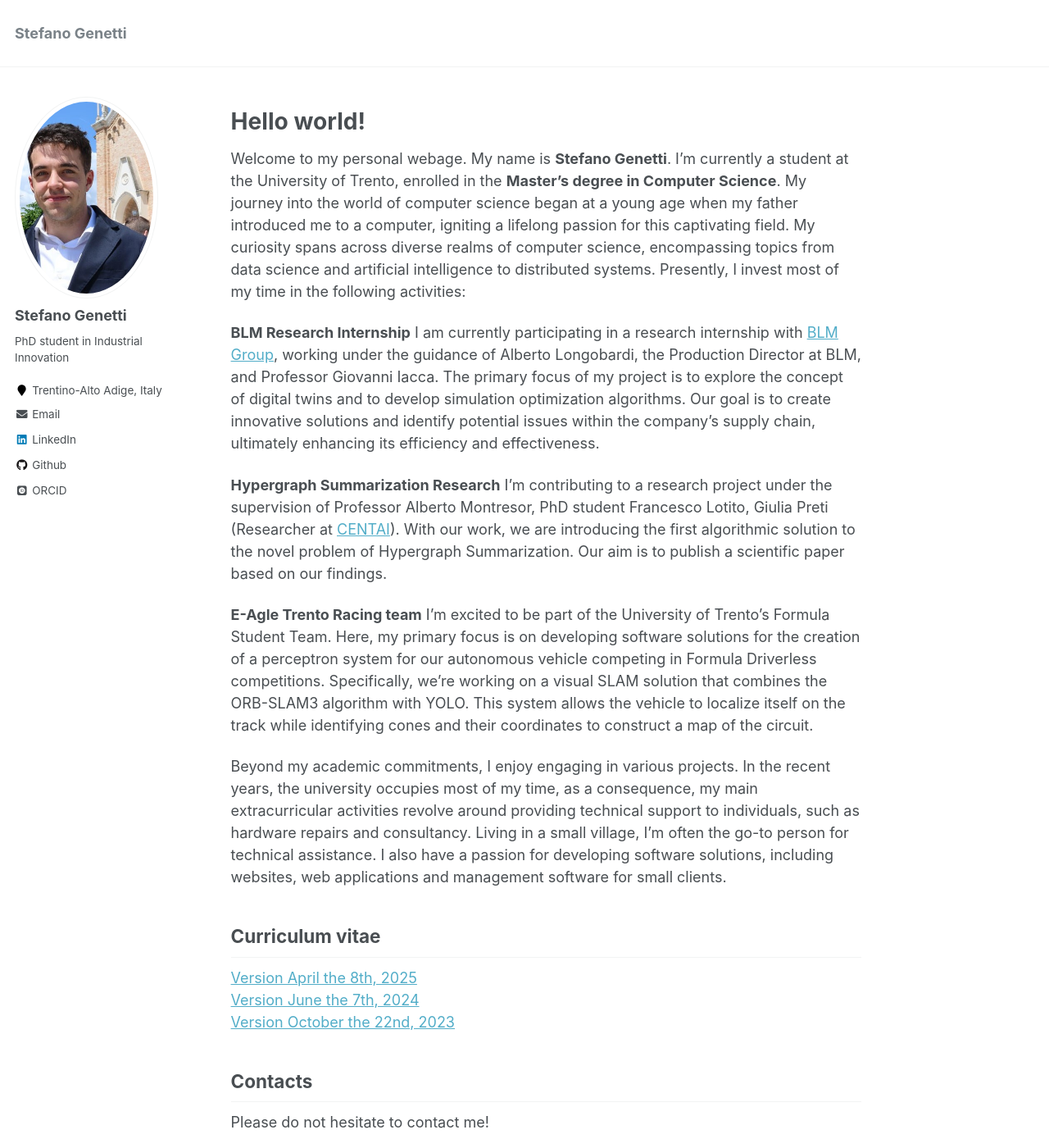
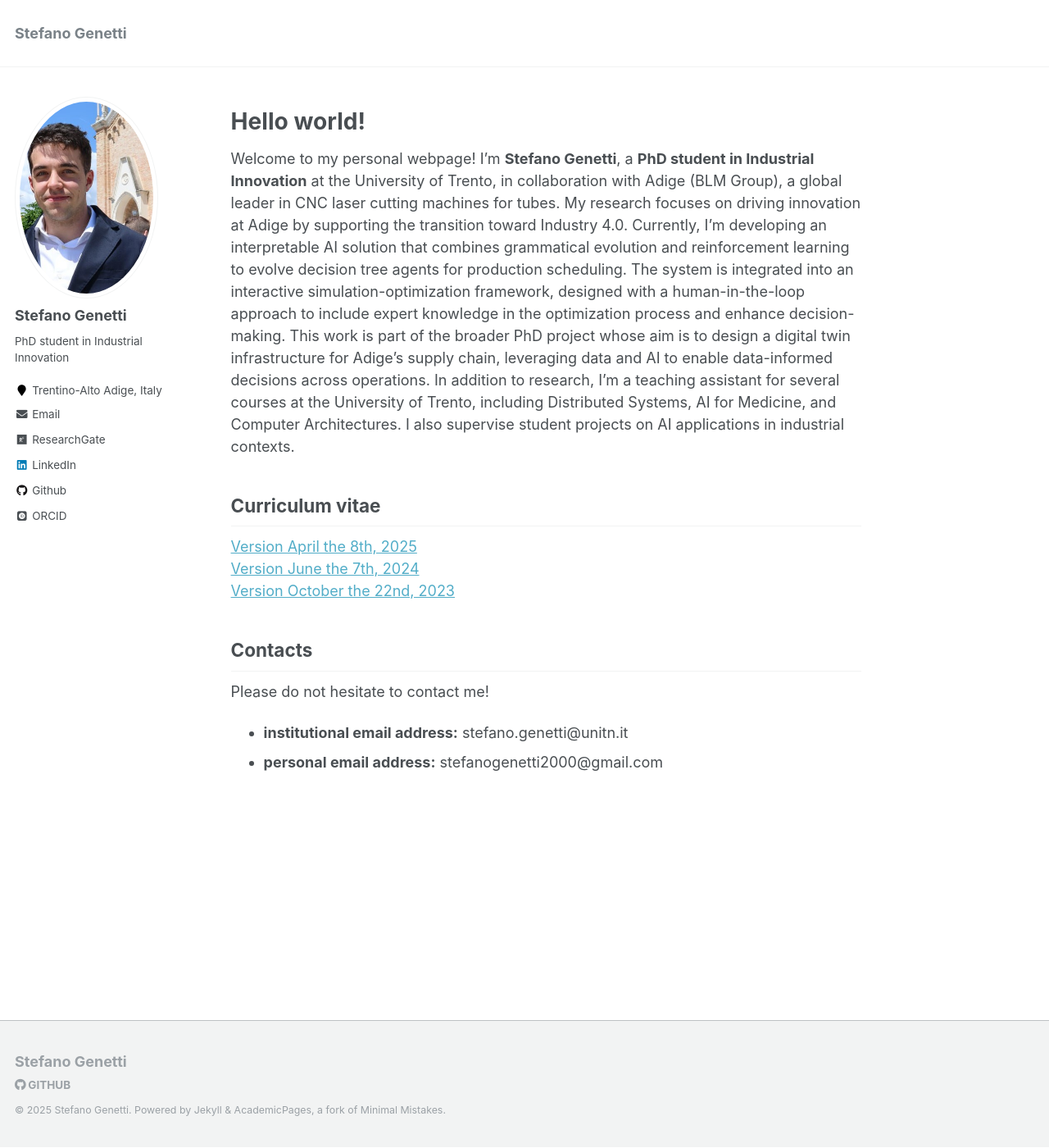
Before and after one commit to StefanoGenettiUniTN/stefanogenettiunitn.github.io, a Jekyll site: the page built from _pages/about.md, in a window 1280 px wide and 1400 px high. Shown: the whole window at 82% size. Built offline with Jekyll 4.4.1, drawn with Linux system fonts in a browser that asks for light colours; some web fonts are replaced.

Commit message:
update with current reserch focus as a phd student

```diff
--- a/_config.yml
+++ b/_config.yml
@@ -88,7 +88,7 @@ author:
   pubmed           :
   googlescholar    :
   email            : "stefano.genetti@unitn.it"
-  researchgate     :  # example: "https://www.researchgate.net/profile/yourprofile"
+  researchgate     :  https://www.researchgate.net/profile/Stefano-Genetti
   uri              :
   bitbucket        :
   codepen          :
--- a/_pages/about.md
+++ b/_pages/about.md
@@ -10,9 +10,13 @@ redirect_from:
 
 Hello world!
 ======
-Welcome to my personal webage. My name is **Stefano Genetti**. I'm currently a student at the University of Trento, enrolled in the **Master's degree in Computer Science**.
-My journey into the world of computer science began at a young age when my father introduced me to a computer, igniting a lifelong passion for this captivating field. My curiosity spans across diverse realms of computer science, encompassing topics from data science and artificial intelligence to distributed systems. Presently, I invest most of my time in the following activities:
+Welcome to my personal webpage!
+I'm **Stefano Genetti**, a **PhD student in Industrial Innovation** at the University of Trento, in collaboration with Adige (BLM Group), a global leader in CNC laser cutting machines for tubes.
+My research focuses on driving innovation at Adige by supporting the transition toward Industry 4.0. Currently, I'm developing an interpretable AI solution that combines grammatical evolution and reinforcement learning to evolve decision tree agents for production scheduling. The system is integrated into an interactive simulation-optimization framework, designed with a human-in-the-loop approach to include expert knowledge in the optimization process and enhance decision-making.
+This work is part of the broader PhD project whose aim is to design a digital twin infrastructure for Adige’s supply chain, leveraging data and AI to enable data-informed decisions across operations.
+In addition to research, I'm a teaching assistant for several courses at the University of Trento, including Distributed Systems, AI for Medicine, and Computer Architectures. I also supervise student projects on AI applications in industrial contexts.
 
+<!--
 **BLM Research Internship** I am currently participating in a research internship with [BLM Group](https://www.blmgroup.com/it/), working under the guidance of Alberto Longobardi, the Production Director at BLM, and Professor Giovanni Iacca. The primary focus of my project is to explore the concept of digital twins and to develop simulation optimization algorithms. Our goal is to create innovative solutions and identify potential issues within the company's supply chain, ultimately enhancing its efficiency and effectiveness.
 
 **Hypergraph Summarization Research** I'm contributing to a research project under the supervision of Professor Alberto Montresor, PhD student Francesco Lotito, Giulia Preti (Researcher at [CENTAI](https://centai.eu/home)). With our work, we are introducing the first algorithmic solution to the novel problem of Hypergraph Summarization. Our aim is to publish a scientific paper based on our findings.
@@ -20,6 +24,7 @@ My journey into the world of computer science began at a young age when my fathe
 **E-Agle Trento Racing team** I'm excited to be part of the University of Trento's Formula Student Team. Here, my primary focus is on developing software solutions for the creation of a perceptron system for our autonomous vehicle competing in Formula Driverless competitions. Specifically, we're working on a visual SLAM solution that combines the ORB-SLAM3 algorithm with YOLO. This system allows the vehicle to localize itself on the track while identifying cones and their coordinates to construct a map of the circuit.
 
 Beyond my academic commitments, I enjoy engaging in various projects. In the recent years, the university occupies most of my time, as a consequence, my main extracurricular activities revolve around providing technical support to individuals, such as hardware repairs and consultancy. Living in a small village, I'm often the go-to person for technical assistance. I also have a passion for developing software solutions, including websites, web applications and management software for small clients.
+-->
 <!--Apart from my computer science interests, I pursue other hobbies. Recently, I joined an amateur volleyball team of wonderful people called *Diaspeck Volley Bolghera* where I play as a libero.-->
 
 Curriculum vitae
```
